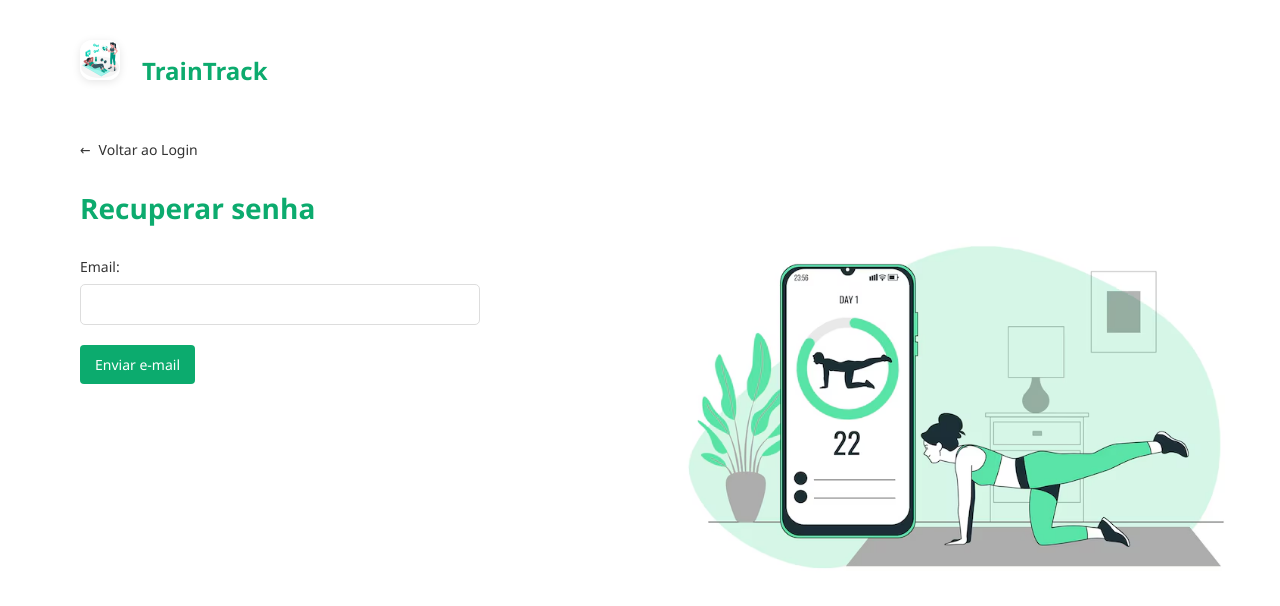
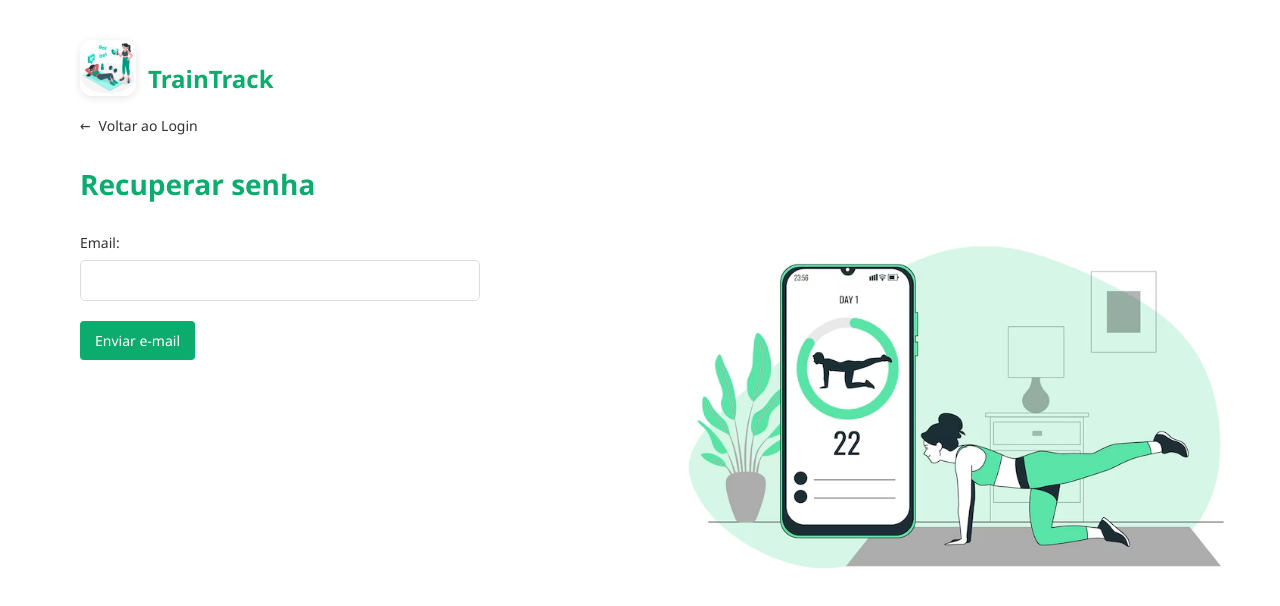
Before and after one commit to arlissondiogo/frontend-traintrack, a React (Vite) app in the folder frontend/: page /recuperar-senha in a window 1280 px wide. Shown: the top 606 px of the page. Built offline with nearby package versions, Linux system fonts and the light colour scheme.

Commit message:
fix: header estava com conflitos no arquivo ForgotPassword.css

```diff
--- a/frontend/src/App.jsx
+++ b/frontend/src/App.jsx
@@ -24,6 +24,7 @@ function AppContent() {
     location.pathname === "/cadastro" ||
     location.pathname === "/reset-password" ||
     location.pathname === "/recuperar-senha";
+  const hideHeaderPaths = ["/forgot-password"]; // rotas que não mostram header
 
   return (
     <div className="app-container">
--- a/frontend/src/Pages/ForgotPassword/ForgotPassword.css
+++ b/frontend/src/Pages/ForgotPassword/ForgotPassword.css
@@ -20,18 +20,6 @@
   padding: 40px;
   display: flex;
   flex-direction: column;
-}
-
-.logo-container {
-  display: flex;
-  align-items: center;
-  margin-bottom: 40px;
-}
-
-.logo {
-  width: 40px;
-  height: 40px;
-  margin-right: 10px;
 }
 
 .logo-text {
```
